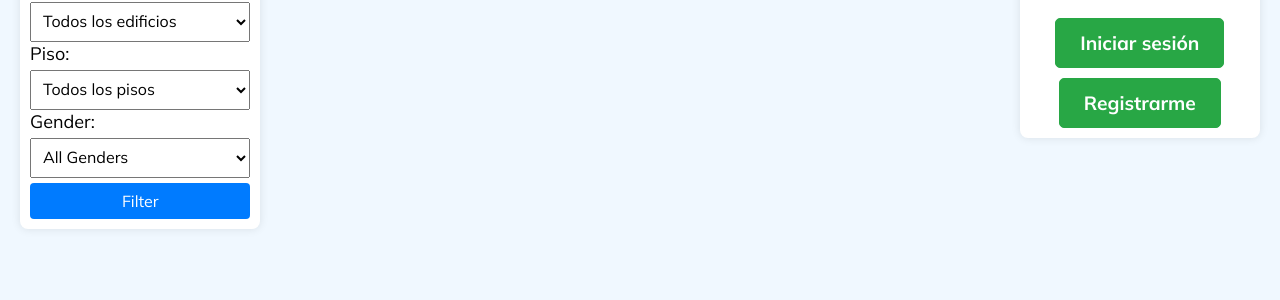
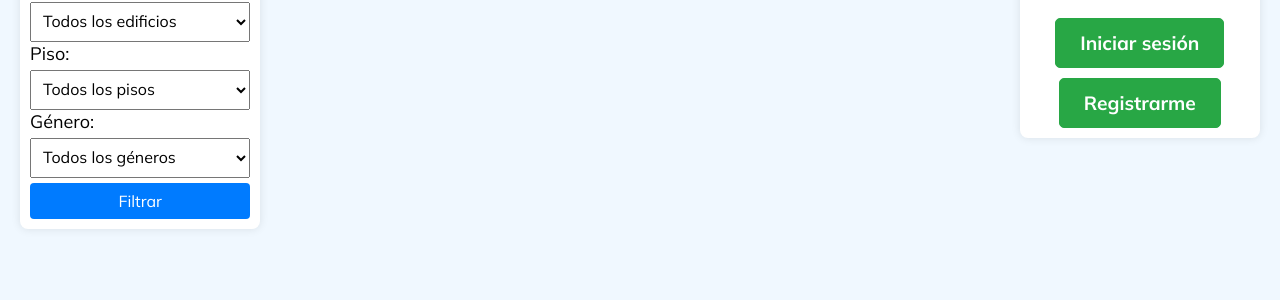
Before and after one commit to DCC-CC4401/2024-1-CC4401-2-grupo-6, a Django app: template todoapp/templates/todoapp/home.html in a window 1280 px wide. Shown: the part 199-499 px from the top of the page. Run offline with Django 3.2, Linux system fonts and the light colour scheme; the template is opened without the code that fills it, so the values that code supplies are empty.

Commit message:
Update home.html, cambiar a español

```diff
--- a/todoapp/templates/todoapp/home.html
+++ b/todoapp/templates/todoapp/home.html
@@ -27,9 +27,9 @@
                         {% endfor %}
                     </select>
 
-                    <label for="gender">Gender:</label>
+                    <label for="gender">Género:</label>
                     <select name="gender" id="gender">
-                        <option value="">All Genders</option>
+                        <option value="">Todos los géneros</option>
                         {% for gender in genders %}
                             <option value="{{ gender }}" {% if gender == selected_gender %}selected{% endif %}>
                                 {{ gender|title }}
@@ -37,7 +37,7 @@
                         {% endfor %}
                     </select>
 
-                    <button type="submit">Filter</button>
+                    <button type="submit">Filtrar</button>
                 </form>
             </aside>
         </div>
```
